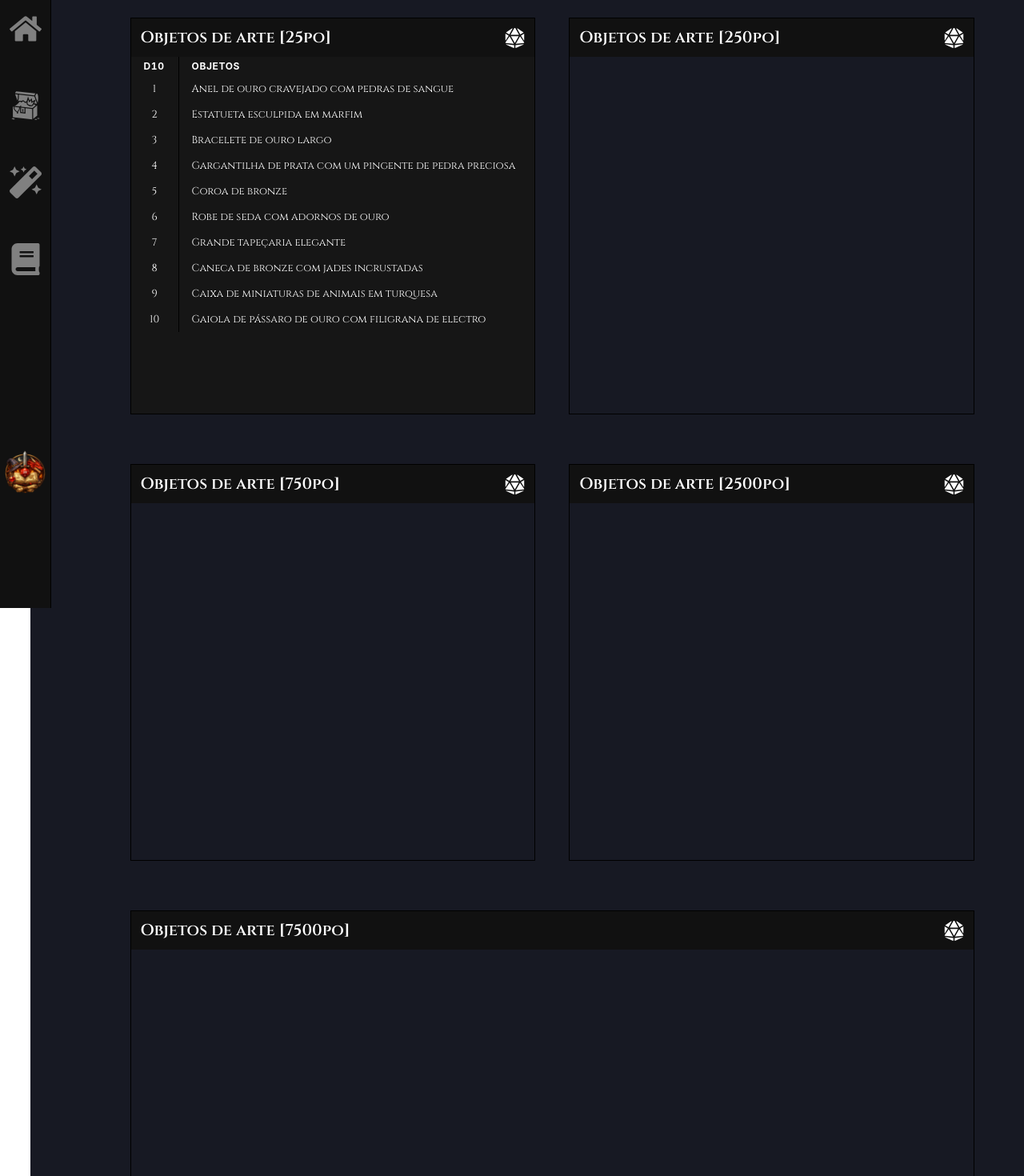
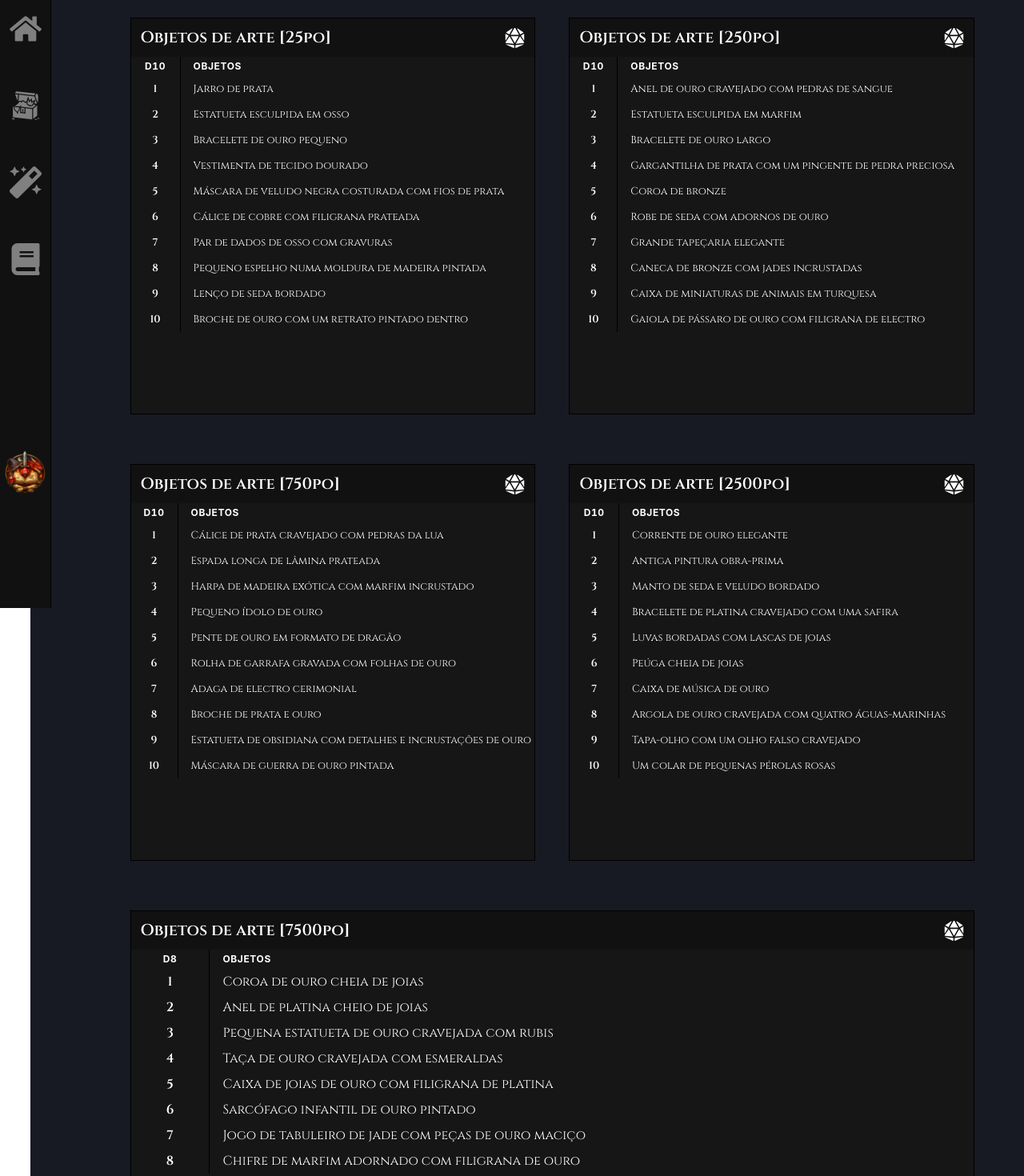
Before and after one commit to Fkmatheus/RpgManager, a React (Vite) app: page /ObjetosDeArte in a window 1280 px wide. Shown: the part 40-1510 px from the top of the page at 80% size. Built offline with nearby package versions, Linux system fonts and the light colour scheme.

Commit message:
feat: Termino do mock e da criação inicial da tela de objects

```diff
--- a/src/components/ArtObjectsSection/ArtObjectsSection.tsx
+++ b/src/components/ArtObjectsSection/ArtObjectsSection.tsx
@@ -4,28 +4,79 @@ import { FaDiceD20 } from 'react-icons/fa';
 import { DefaultTable } from '../DefaultTable/DefaultTable';
 
 const objects_25po = [
-  { id: 1, d10: 1, name: "Anel de ouro cravejado com pedras de sangue"},
-  { id: 2, d10: 2, name: "Estatueta esculpida em marfim"},
-  { id: 3, d10: 3, name: "Bracelete de ouro largo"},
-  { id: 4, d10: 4, name: "Gargantilha de prata com um pingente de pedra preciosa"},
-  { id: 5, d10: 5, name: "Coroa de bronze"},
-  { id: 6, d10: 6, name: "Robe de seda com adornos de ouro"},
-  { id: 7, d10: 7, name: "Grande tapeçaria elegante"},
-  { id: 8, d10: 8, name: "Caneca de bronze com jades incrustadas"},
-  { id: 9, d10: 9, name: "Caixa de miniaturas de animais em turquesa"},
-  { id: 10, d10: 10, name: "Gaiola de pássaro de ouro com filigrana de electro"},
+  { id: 1, d10: 1, name: "Jarro de prata" },
+  { id: 2, d10: 2, name: "Estatueta esculpida em osso" },
+  { id: 3, d10: 3, name: "Bracelete de ouro pequeno" },
+  { id: 4, d10: 4, name: "Vestimenta de tecido dourado" },
+  { id: 5, d10: 5, name: "Máscara de veludo negra costurada com fios de prata" },
+  { id: 6, d10: 6, name: "Cálice de cobre com filigrana prateada" },
+  { id: 7, d10: 7, name: "Par de dados de osso com gravuras" },
+  { id: 8, d10: 8, name: "Pequeno espelho numa moldura de madeira pintada" },
+  { id: 9, d10: 9, name: "Lenço de seda bordado" },
+  { id: 10, d10: 10, name: "Broche de ouro com um retrato pintado dentro" },
+];
 
+const objects_250po = [
+  { id: 1, d10: 1, name: "Anel de ouro cravejado com pedras de sangue" },
+  { id: 2, d10: 2, name: "Estatueta esculpida em marfim" },
+  { id: 3, d10: 3, name: "Bracelete de ouro largo" },
+  { id: 4, d10: 4, name: "Gargantilha de prata com um pingente de pedra preciosa" },
+  { id: 5, d10: 5, name: "Coroa de bronze" },
+  { id: 6, d10: 6, name: "Robe de seda com adornos de ouro" },
+  { id: 7, d10: 7, name: "Grande tapeçaria elegante" },
+  { id: 8, d10: 8, name: "Caneca de bronze com jades incrustadas" },
+  { id: 9, d10: 9, name: "Caixa de miniaturas de animais em turquesa" },
+  { id: 10, d10: 10, name: "Gaiola de pássaro de ouro com filigrana de electro" },
+
+];
+
+const objects_750po = [
+  { id: 1, d10: 1, name: "Cálice de prata cravejado com pedras da lua" },
+  { id: 2, d10: 2, name: "Espada longa de lâmina prateada " },
+  { id: 3, d10: 3, name: "Harpa de madeira exótica com marfim incrustado" },
+  { id: 4, d10: 4, name: "Pequeno ídolo de ouro" },
+  { id: 5, d10: 5, name: "Pente de ouro em formato de dragão" },
+  { id: 6, d10: 6, name: "Rolha de garrafa gravada com folhas de ouro" },
+  { id: 7, d10: 7, name: "Adaga de electro cerimonial" },
+  { id: 8, d10: 8, name: "Broche de prata e ouro" },
+  { id: 9, d10: 9, name: "Estatueta de obsidiana com detalhes e incrustações de ouro" },
+  { id: 10, d10: 10, name: "Máscara de guerra de ouro pintada" },
+];
+
+const objects_2500po = [
+  { id: 1, d10: 1, name: "Corrente de ouro elegante" },
+  { id: 2, d10: 2, name: "Antiga pintura obra-prima" },
+  { id: 3, d10: 3, name: "Manto de seda e veludo bordado" },
+  { id: 4, d10: 4, name: "Bracelete de platina cravejado com uma safira" },
+  { id: 5, d10: 5, name: "Luvas bordadas com lascas de joias" },
+  { id: 6, d10: 6, name: "Peúga cheia de joias" },
+  { id: 7, d10: 7, name: "Caixa de música de ouro" },
+  { id: 8, d10: 8, name: "Argola de ouro cravejada com quatro águas-marinhas" },
+  { id: 9, d10: 9, name: "Tapa-olho com um olho falso cravejado " },
+  { id: 10, d10: 10, name: "Um colar de pequenas pérolas rosas" },
+];
+
+const objects_7500po = [
+  { id: 1, d10: 1, name: "Coroa de ouro cheia de joias" },
+  { id: 2, d10: 2, name: "Anel de platina cheio de joias" },
+  { id: 3, d10: 3, name: "Pequena estatueta de ouro cravejada com rubis" },
+  { id: 4, d10: 4, name: "Taça de ouro cravejada com esmeraldas" },
+  { id: 5, d10: 5, name: "Caixa de joias de ouro com filigrana de platina" },
+  { id: 6, d10: 6, name: "Sarcófago infantil de ouro pintado" },
+  { id: 7, d10: 7, name: "Jogo de tabuleiro de jade com peças de ouro maciço" },
+  { id: 8, d10: 8, name: "Chifre de marfim adornado com filigrana de ouro" },
 ];
 
 export function ArtObjectsSection() {
   return (
     <>
       <Flex
-        height={"300vh"}
+        height={"285vh"}
         width={"100%"}
         backgroundColor={"gray.900"}
         flexDirection={"column"}
         marginLeft={"3%"}
+        fontFamily={'Cinzel'}
       >
         <Box
           marginTop={"5%"}
@@ -36,26 +87,36 @@ export function ArtObjectsSection() {
           flexDirection={"row"}
           justifyContent={"space-between"}
         >
-          <Box backgroundColor={"#161616"} fontFamily={'Cinzel'} overflowY="auto" css={{
+          <Box backgroundColor={"#161616"} overflowY="auto" css={{
             '&::-webkit-scrollbar': {
               display: 'none',
             },
             '-ms-overflow-style': 'none',
             'scrollbar-width': 'none',
           }} width={"48%"} height={"62vh"} border={"solid 1px black"}>
-            <Box display={"flex"} flexDirection={"row"} fontSize={20} alignItems={"center"} textAlign={"center"} fontWeight={"bold"}  color={"white"} width={"100%"} height={"6vh"} backgroundColor={"#111111"} justifyContent={"space-between"}>
+            <Box display={"flex"} flexDirection={"row"} fontSize={20} alignItems={"center"} textAlign={"center"} fontWeight={"bold"} color={"white"} width={"100%"} height={"6vh"} backgroundColor={"#111111"} justifyContent={"space-between"}>
               <Text marginLeft={3}>Objetos de arte [25po]</Text>
               <Button marginRight={3} p={0} minW="auto" h="auto" _hover={{ color: "tomato" }} backgroundColor={"#111111"} color={"white"} variant={"ghost"}><FaDiceD20 size={25} /></Button>
             </Box>
-            <DefaultTable dice='d10' type='Objetos' data={objects_25po}/>
+            <DefaultTable dice='d10' type='Objetos' data={objects_25po} />
           </Box>
-          <Box width={"48%"} height={"62vh"} border={"solid 1px black"}>
+
+          <Box backgroundColor={"#161616"} overflowY="auto" css={{
+            '&::-webkit-scrollbar': {
+              display: 'none',
+            },
+            '-ms-overflow-style': 'none',
+            'scrollbar-width': 'none',
+          }} width={"48%"} height={"62vh"} border={"solid 1px black"}>
             <Box display={"flex"} flexDirection={"row"} fontSize={20} alignItems={"center"} textAlign={"center"} fontWeight={"bold"} fontFamily={'Cinzel'} color={"white"} width={"100%"} height={"6vh"} backgroundColor={"#111111"} justifyContent={"space-between"}>
               <Text marginLeft={3}>Objetos de arte [250po]</Text>
               <Button marginRight={3} p={0} minW="auto" h="auto" _hover={{ color: "tomato" }} backgroundColor={"#111111"} color={"white"} variant={"ghost"}><FaDiceD20 size={25} /></Button>
             </Box>
+            <DefaultTable dice='d10' type='Objetos' data={objects_250po} />
           </Box>
+
         </Box>
+
         <Box
           marginTop={"5%"}
           marginLeft={"10%"}
@@ -65,28 +126,54 @@ export function ArtObjectsSection() {
           flexDirection={"row"}
           justifyContent={"space-between"}
         >
-          <Box width={"48%"} height={"62vh"} border={"solid 1px black"}>
+          <Box backgroundColor={"#161616"} overflowY="auto" css={{
+            '&::-webkit-scrollbar': {
+              display: 'none',
+            },
+            '-ms-overflow-style': 'none',
+            'scrollbar-width': 'none',
+          }} width={"48%"} height={"62vh"} border={"solid 1px black"}>
             <Box display={"flex"} flexDirection={"row"} fontSize={20} alignItems={"center"} textAlign={"center"} fontWeight={"bold"} fontFamily={'Cinzel'} color={"white"} width={"100%"} height={"6vh"} backgroundColor={"#111111"} justifyContent={"space-between"}>
               <Text marginLeft={3}>Objetos de arte [750po]</Text>
               <Button marginRight={3} p={0} minW="auto" h="auto" _hover={{ color: "tomato" }} backgroundColor={"#111111"} color={"white"} variant={"ghost"}><FaDiceD20 size={25} /></Button>
             </Box>
+            <DefaultTable dice='d10' type='Objetos' data={objects_750po} />
           </Box>
-          <Box width={"48%"} height={"62vh"} border={"solid 1px black"}>
+
+          <Box backgroundColor={"#161616"} overflowY="auto" css={{
+            '&::-webkit-scrollbar': {
+              display: 'none',
+            },
+            '-ms-overflow-style': 'none',
+            'scrollbar-width': 'none',
+          }} width={"48%"} height={"62vh"} border={"solid 1px black"}>
             <Box display={"flex"} flexDirection={"row"} fontSize={20} alignItems={"center"} textAlign={"center"} fontWeight={"bold"} fontFamily={'Cinzel'} color={"white"} width={"100%"} height={"6vh"} backgroundColor={"#111111"} justifyContent={"space-between"}>
               <Text marginLeft={3}>Objetos de arte [2500po]</Text>
               <Button marginRight={3} p={0} minW="auto" h="auto" _hover={{ color: "tomato" }} backgroundColor={"#111111"} color={"white"} variant={"ghost"}><FaDiceD20 size={25} /></Button>
             </Box>
+            <DefaultTable dice='d10' type='Objetos' data={objects_2500po} />
           </Box>
+
         </Box>
         <Box
+          backgroundColor={"#161616"} overflowY="auto" css={{
+            '&::-webkit-scrollbar': {
+              display: 'none',
+            },
+            '-ms-overflow-style': 'none',
+            'scrollbar-width': 'none',
+          }}
           marginTop={"5%"}
           marginLeft={"10%"}
           width={"85%"}
-          height={"70vh"}
-          border={"solid 1px black"}> <Box display={"flex"} flexDirection={"row"} fontSize={20} alignItems={"center"} textAlign={"center"} fontWeight={"bold"} fontFamily={'Cinzel'} color={"white"} width={"100%"} height={"6vh"} backgroundColor={"#111111"} justifyContent={"space-between"}>
+          height={"52vh"}
+          border={"solid 1px black"}>
+          <Box display={"flex"} flexDirection={"row"} fontSize={20} alignItems={"center"} textAlign={"center"} fontWeight={"bold"} fontFamily={'Cinzel'} color={"white"} width={"100%"} height={"6vh"} backgroundColor={"#111111"} justifyContent={"space-between"}>
             <Text marginLeft={3}>Objetos de arte [7500po]</Text>
             <Button marginRight={3} p={0} minW="auto" h="auto" _hover={{ color: "tomato" }} backgroundColor={"#111111"} color={"white"} variant={"ghost"}><FaDiceD20 size={25} /></Button>
-          </Box></Box>
+          </Box>
+          <DefaultTable dice='d8' type='Objetos' data={objects_7500po} fontSize={16} />
+          </Box>
         <Footer />
       </Flex>
     </>
--- a/src/components/DefaultTable/DefaultTable.tsx
+++ b/src/components/DefaultTable/DefaultTable.tsx
@@ -18,15 +18,16 @@ interface DefaultTableProps {
     dice: string;
     type: string;
     data: TableItem[];
+    fontSize?: number;
 }
 
-export function DefaultTable({dice, type, data}: DefaultTableProps) {
+export function DefaultTable({dice, type, data, fontSize}: DefaultTableProps) {
   return (
     <TableContainer>
       <Table size="sm" variant="unstyled" color={"white"} backgroundColor={"#161616"}>
         <Thead>
           <Tr>
-            <Th borderRight={"solid black 1px"}>{dice}</Th>
+            <Th  textAlign={"center"} borderRight={"solid black 1px"}>{dice}</Th>
             <Th>{type}</Th>
           </Tr>
         </Thead>
@@ -34,8 +35,8 @@ export function DefaultTable({dice, type, data}: DefaultTableProps) {
         <Tbody>
           {data.map((item) => (
             <Tr key={item.id}>
-              <Td fontSize={13} textAlign={"center"} borderRight={"solid black 1px"}>{item.d10}</Td>
-              <Td fontSize={13}>{item.name}</Td>
+              <Td fontSize={fontSize ? fontSize : 13} fontWeight={"bold"} textAlign={"center"} borderRight={"solid black 1px"}>{item.d10}</Td>
+              <Td fontSize={fontSize ? fontSize : 13}>{item.name}</Td>
             </Tr>
           ))}
         </Tbody>
@@ -43,17 +44,3 @@ export function DefaultTable({dice, type, data}: DefaultTableProps) {
     </TableContainer>
   );
 }
-
-const items = [
-  { id: 1, d10: 1, name: "Anel de ouro cravejado com pedras de sangue"},
-  { id: 2, d10: 2, name: "Estatueta esculpida em marfim"},
-  { id: 3, d10: 3, name: "Bracelete de ouro largo"},
-  { id: 4, d10: 4, name: "Gargantilha de prata com um pingente de pedra preciosa"},
-  { id: 5, d10: 5, name: "Coroa de bronze"},
-  { id: 6, d10: 6, name: "Robe de seda com adornos de ouro"},
-  { id: 7, d10: 7, name: "Grande tapeçaria elegante"},
-  { id: 8, d10: 8, name: "Caneca de bronze com jades incrustadas"},
-  { id: 9, d10: 9, name: "Caixa de miniaturas de animais em turquesa"},
-  { id: 10, d10: 10, name: "Gaiola de pássaro de ouro com filigrana de electro"},
-
-];
```
